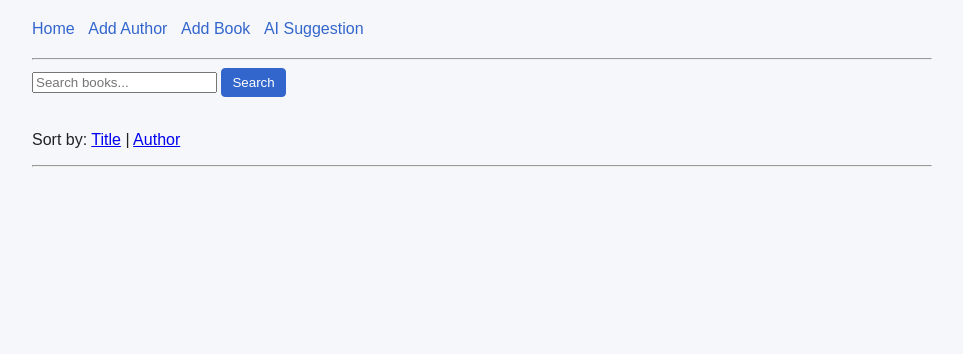
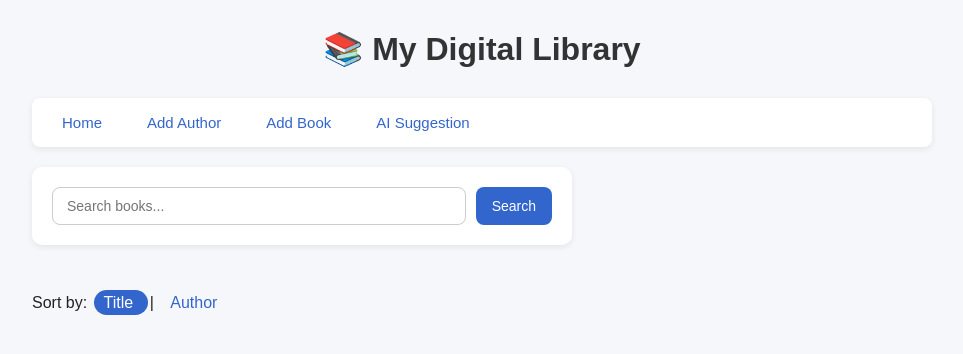
Before and after one commit to margarita-bykadorova/BookAlchemy, a Flask app: page /?sort=title in a window 1280 px wide. Shown: the top 354 px of the page, without its empty margins (158-1121 px from the left). Run offline with Flask 3, Linux system fonts and the light colour scheme; data that the repository does not hold is empty.

Commit message:
Polish home page UI with card grid, clickable books, and improved search/sort

```diff
--- a/app.py
+++ b/app.py
@@ -44,7 +44,13 @@ def home():
     if search_query and not books:
         message = f"No books found matching '{search_query}'."
 
-    return render_template("home.html", books=books, message=message)
+    return render_template(
+        "home.html",
+        books=books,
+        message=message,
+        sort_option=sort_option,
+        search_query=search_query,
+    )
 
 
 @app.route("/add_author", methods=["GET", "POST"])
--- a/static/styles.css
+++ b/static/styles.css
@@ -67,3 +67,226 @@ form label {
     border-radius: 4px;
     margin-bottom: 15px;
 }
+
+header {
+    text-align: center;
+    margin-bottom: 20px;
+    padding: 10px 0;
+}
+
+header h1 {
+    font-size: 32px;
+    margin: 0;
+    color: #333;
+}
+
+.book-card {
+    display: flex;
+    flex-direction: column;   /* poster on top, text below */
+    align-items: center;
+    gap: 10px;
+    background: #ffffff;
+    border-radius: 14px;
+    padding: 16px;
+    margin-bottom: 20px;
+    box-shadow: 0 3px 8px rgba(0, 0, 0, 0.08);
+    width: 220px;             /* consistent card width */
+    text-align: center;
+    transition: transform 0.2s ease, box-shadow 0.2s ease;
+}
+
+.book-card:hover {
+    transform: translateY(-4px);
+    box-shadow: 0 6px 14px rgba(0, 0, 0, 0.15);
+}
+
+.book-card img {
+    width: 130px;
+    height: 190px;
+    border-radius: 8px;
+    object-fit: cover;
+}
+
+.book-info {
+    flex-grow: 1;
+}
+
+.book-info h3 {
+    margin-top: 0;
+    margin-bottom: 5px;
+}
+
+.book-info p {
+    margin: 3px 0;
+}
+
+button,
+input[type="submit"] {
+    padding: 8px 14px;
+    border-radius: 6px;
+    border: none;
+    background-color: #3366cc;
+    color: #fff;
+    font-size: 14px;
+    cursor: pointer;
+    transition: background-color 0.2s ease;
+}
+
+button:hover,
+input[type="submit"]:hover {
+    background-color: #254a99;
+}
+
+button:disabled,
+input[type="submit"]:disabled {
+    background-color: #cccccc;
+    cursor: default;
+}
+
+form {
+    background: #ffffff;
+    padding: 20px;
+    border-radius: 10px;
+    box-shadow: 0 2px 6px rgba(0,0,0,0.08);
+    max-width: 500px;
+}
+
+.form-row {
+    margin-bottom: 15px;
+}
+
+.form-row label {
+    display: block;
+    font-weight: bold;
+    margin-bottom: 5px;
+}
+
+.form-row input,
+.form-row select {
+    width: 100%;
+    padding: 8px;
+    border: 1px solid #cccccc;
+    border-radius: 6px;
+    font-size: 14px;
+}
+
+.book-detail {
+    display: flex;
+    gap: 20px;
+    background: #ffffff;
+    padding: 20px;
+    border-radius: 10px;
+    box-shadow: 0 3px 8px rgba(0,0,0,0.08);
+    margin-top: 20px;
+}
+
+.book-detail img {
+    width: 200px;
+    border-radius: 6px;
+    object-fit: cover;
+}
+
+.book-detail .info {
+    flex-grow: 1;
+}
+
+.book-detail .info p {
+    margin: 6px 0;
+}
+
+.detail-buttons {
+    margin-top: 20px;
+    display: flex;
+    gap: 10px;
+}
+
+nav {
+    background: #ffffff;
+    padding: 10px 20px;
+    border-radius: 8px;
+    margin-bottom: 20px;
+    display: flex;
+    gap: 15px;
+    box-shadow: 0 2px 6px rgba(0,0,0,0.08);
+}
+
+nav a {
+    text-decoration: none;
+    color: #3366cc;
+    font-weight: 500;
+    font-size: 15px;
+    padding: 6px 10px;
+    border-radius: 6px;
+    transition: background-color 0.2s ease;
+}
+
+nav a:hover {
+    background-color: #e6f0ff;
+}
+
+.book-grid {
+    display: flex;
+    flex-wrap: wrap;
+    gap: 20px;
+    justify-content: flex-start;
+}
+
+.book-card {
+    text-decoration: none;    /* remove underline */
+    color: inherit;           /* keep text color normal */
+}
+
+.book-card:hover {
+    transform: translateY(-4px);
+    box-shadow: 0 6px 14px rgba(0, 0, 0, 0.18);
+}
+
+.book-card {
+    cursor: pointer;
+}
+
+.sort-links a {
+    padding: 4px 10px;
+    border-radius: 999px;
+    text-decoration: none;
+    color: #3366cc;
+    font-weight: 500;
+    margin: 0 2px;
+}
+
+.sort-links a.active-sort {
+    background-color: #3366cc;
+    color: #ffffff;
+}
+
+/* Search bar container */
+.search-bar {
+    display: flex;
+    gap: 10px;
+    margin-bottom: 15px;
+}
+
+/* Search input */
+.search-bar input[type="text"] {
+    flex: 1;
+    padding: 10px 14px;
+    border-radius: 8px;
+    border: 1px solid #ccc;
+    font-size: 14px;
+}
+
+/* Search button */
+.search-bar button {
+    padding: 10px 16px;
+    border-radius: 8px;
+    border: none;
+    background-color: #3366cc;
+    color: white;
+    font-size: 14px;
+    cursor: pointer;
+    transition: background-color 0.2s ease;
+}
+
+.search-bar button:hover {
+    background-color: #254a99;
+}
--- a/templates/home.html
+++ b/templates/home.html
@@ -9,27 +9,46 @@
   </head>
   <body>
 
+    <header>
+        <h1>📚 My Digital Library</h1>
+    </header>
+
     <nav>
         <a href="/">Home</a>
         <a href="/add_author">Add Author</a>
         <a href="/add_book">Add Book</a>
         <a href="/suggest">AI Suggestion</a>
     </nav>
-    <hr>
 
     <!-- Search Form -->
-    <form action="/" method="GET">
-      <input type="text" name="search" placeholder="Search books...">
+    <form action="/" method="GET" class="search-bar">
+      <input
+  type="text"
+  name="search"
+  placeholder="Search books..."
+  value="{{ search_query or '' }}"
+>
       <button type="submit">Search</button>
     </form>
 
     <br>
 
     <!-- Sorting Links -->
-    <p>
+    <p class="sort-links">
   Sort by:
-      <a href="/?sort=title">Title</a> |
-      <a href="/?sort=author">Author</a>
+  <a
+    href="/?sort=title"
+    class="{% if sort_option == 'title' %}active-sort{% endif %}"
+  >
+    Title
+  </a>
+  |
+  <a
+    href="/?sort=author"
+    class="{% if sort_option == 'author' %}active-sort{% endif %}"
+  >
+    Author
+  </a>
 </p>
 
     <!-- Messages -->
@@ -37,52 +56,24 @@
       <p>{{ message }}</p>
     {% endif %}
 
-    <hr>
 
     <!-- List of Books -->
+    <div class="book-grid">
       {% for book in books %}
-    <div class="book-card">
+      <a href="/book/{{ book.id }}" class="book-card">
 
   {% if book.isbn %}
-      <img
-        src="https://covers.openlibrary.org/b/isbn/{{ book.isbn }}-M.jpg"
-        alt="Cover"
-        style="height: 150px;"
-      >
+    <img src="https://covers.openlibrary.org/b/isbn/{{ book.isbn }}-M.jpg" alt="Cover">
   {% endif %}
 
-    <h3>
-      <a href="/book/{{ book.id }}">{{ book.title }}</a>
-      — {{ book.author.name }}
-    </h3>
+  <div class="book-info">
+    <h3>{{ book.title }}</h3>
+    <p>{{ book.author.name }}</p>
+  </div>
 
-    {% if book.rating %}
-      <p><strong>Rating:</strong> {{ book.rating }}/10</p>
-    {% endif %}
-
-    <!-- Delete Author -->
-    <form
-      action="/author/{{ book.author.id }}/delete"
-      method="POST"
-      style="display: inline;"
-      onsubmit="return confirm('Are you sure you want to delete this author and ALL their books?');"
-    >
-      <button type="submit">Delete Author</button>
-    </form>
-
-    <!-- Delete Book -->
-    <form
-      action="/book/{{ book.id }}/delete"
-      method="POST"
-      style="display: inline;"
-      onsubmit="return confirm('Are you sure you want to delete this book?');"
-    >
-      <button type="submit">Delete Book</button>
-    </form>
-
-    <div style="clear: both;"></div>
+</a>
+      {% endfor %}
     </div>
-{% endfor %}
 
   </body>
 </html>
--- a/templates/suggest.html
+++ b/templates/suggest.html
@@ -7,13 +7,16 @@
 </head>
 <body>
 
+    <header>
+        <h1>📚 My Digital Library</h1>
+    </header>
+
 <nav>
   <a href="/">Home</a>
   <a href="/add_author">Add Author</a>
   <a href="/add_book">Add Book</a>
   <a href="/suggest">AI Suggestion</a>
 </nav>
-<hr>
 
 <div class="book-card">
     <h2>Book Recommendation</h2>
```
Also changed, not shown: templates/add_author.html (+10 -4 lines), templates/add_book.html (+15 -6 lines), templates/book_detail.html (+26 -10 lines). Lines whose indentation alone changed are shown as unchanged.
